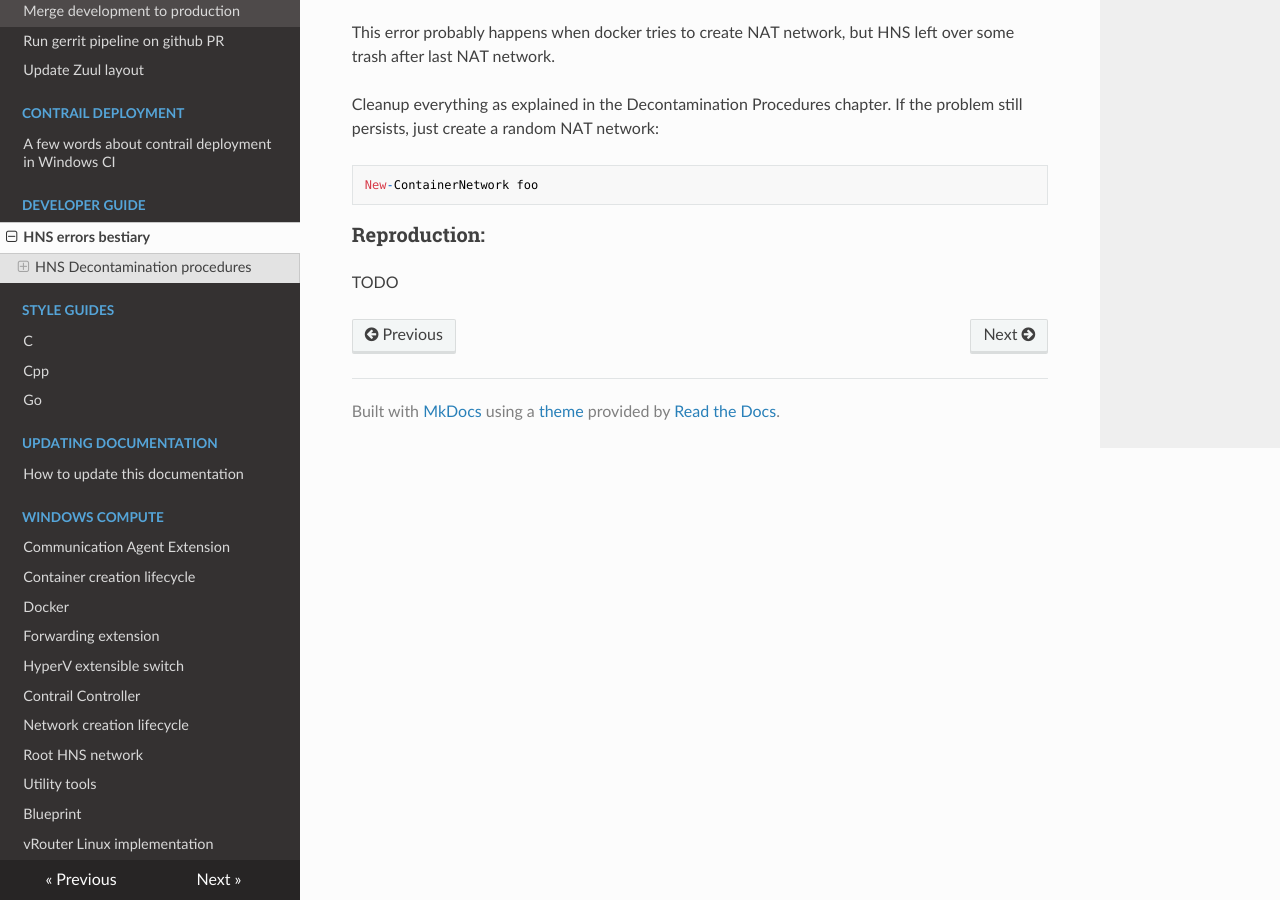
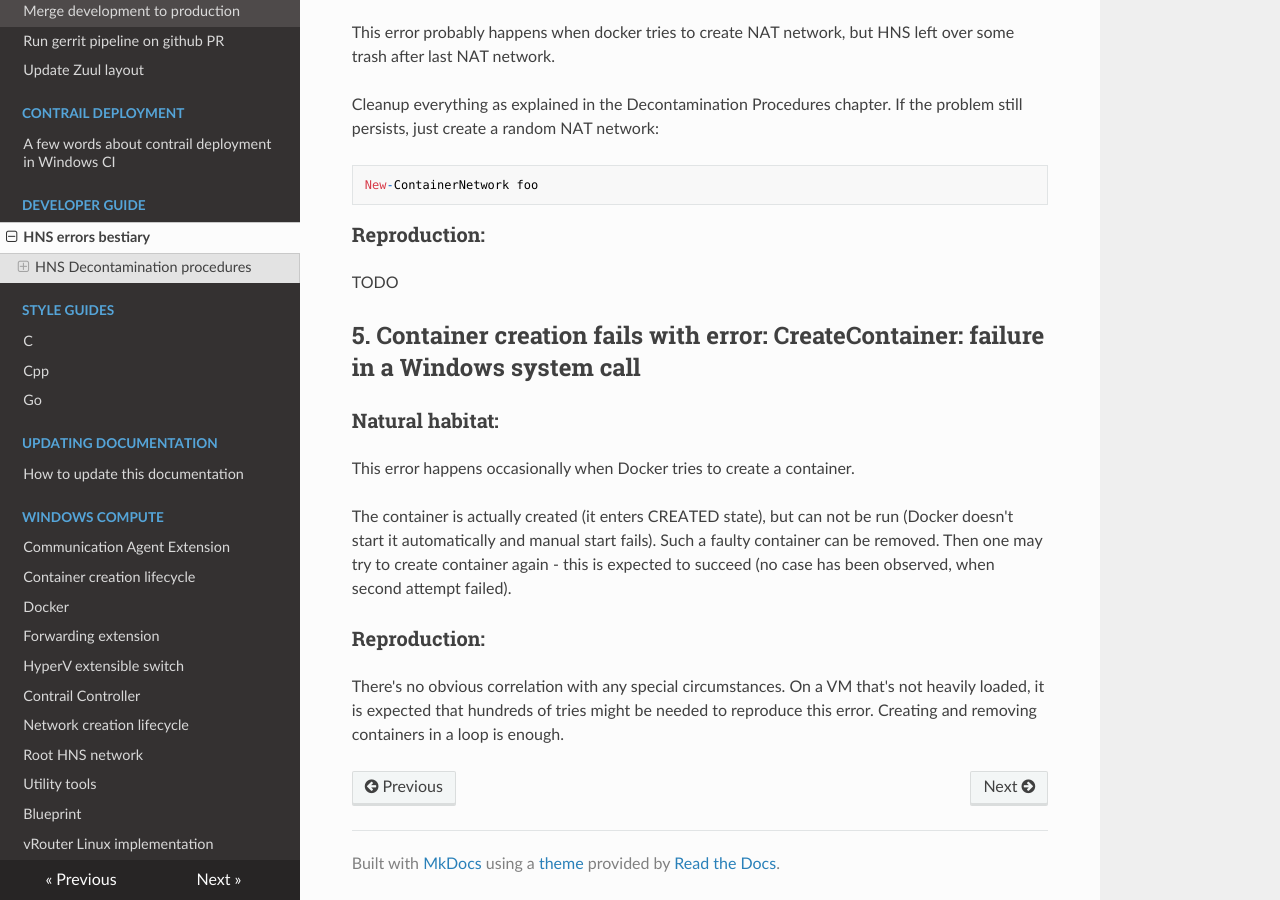
Before and after one commit to piotr-szuberski/contrail-windows-docs, an MkDocs documentation site: the page built from doc/developer_guide/HNS_error_bestiary.md, in a window 1280 px wide and 900 px high, scrolled down 2950 px. Built offline with MkDocs 1.6.1, drawn with Linux system fonts in a browser that asks for light colours; nearby versions of some CDN libraries.

Commit message:
Bestiary - container creation fails (#13)

```diff
--- a/doc/developer_guide/HNS_error_bestiary.md
+++ b/doc/developer_guide/HNS_error_bestiary.md
@@ -125,3 +125,15 @@ New-ContainerNetwork foo
 ### Reproduction:
 
 TODO
+
+## 5. Container creation fails with error: CreateContainer: failure in a Windows system call
+
+### Natural habitat:
+
+This error happens occasionally when Docker tries to create a container.
+
+The container is actually created (it enters CREATED state), but can not be run (Docker doesn't start it automatically and manual start fails). Such a faulty container can be removed. Then one may try to create container again - this is expected to succeed (no case has been observed, when second attempt failed).
+
+### Reproduction:
+
+There's no obvious correlation with any special circumstances. On a VM that's not heavily loaded, it is expected that hundreds of tries might be needed to reproduce this error. Creating and removing containers in a loop is enough.
```
